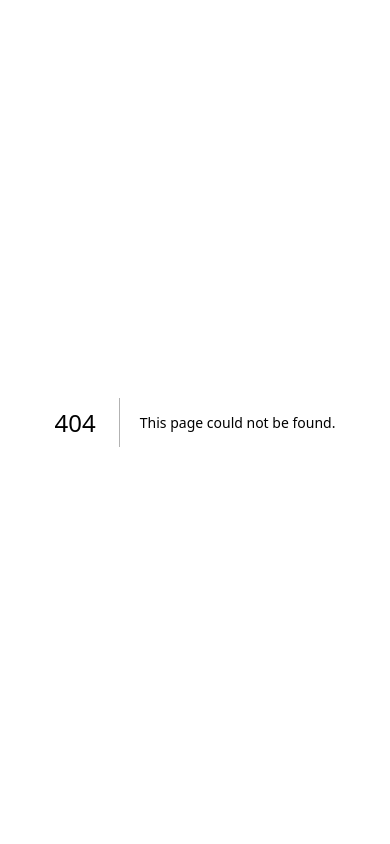
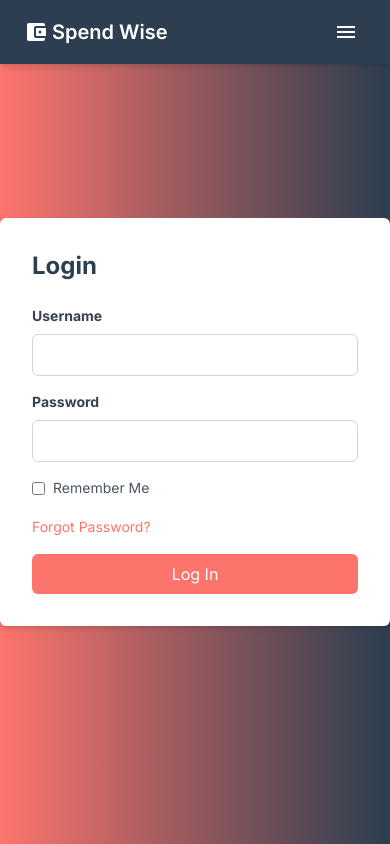
Before and after one commit to AniruddhaGawali/Spend-Wise, a Next.js app in the folder web/: page /pages/logInPage in a window 390 px wide. Before the commit this address had no page. Built offline with nearby package versions, Linux system fonts and the light colour scheme.

Commit message:
refactor:loginpage with responsive

```diff
--- a/web/app/pages/login/page.jsx
+++ b/web/app/pages/logInPage/page.jsx
@@ -1,14 +1,14 @@
 import React from "react";
-import { ComingSoon } from "@/app/components/ComingSoon.js/page";
+import { LogIn } from "@/app/components/LogIn/page";
 import { Navbar } from "@/app/components/Navbar/page";
 
-const LogIn = () => {
+const logInPage = () => {
   return (
     <div>
       <Navbar />
-      <ComingSoon />
+      <LogIn />
     </div>
   );
 };
 
-export default LogIn;
+export default logInPage;
```
